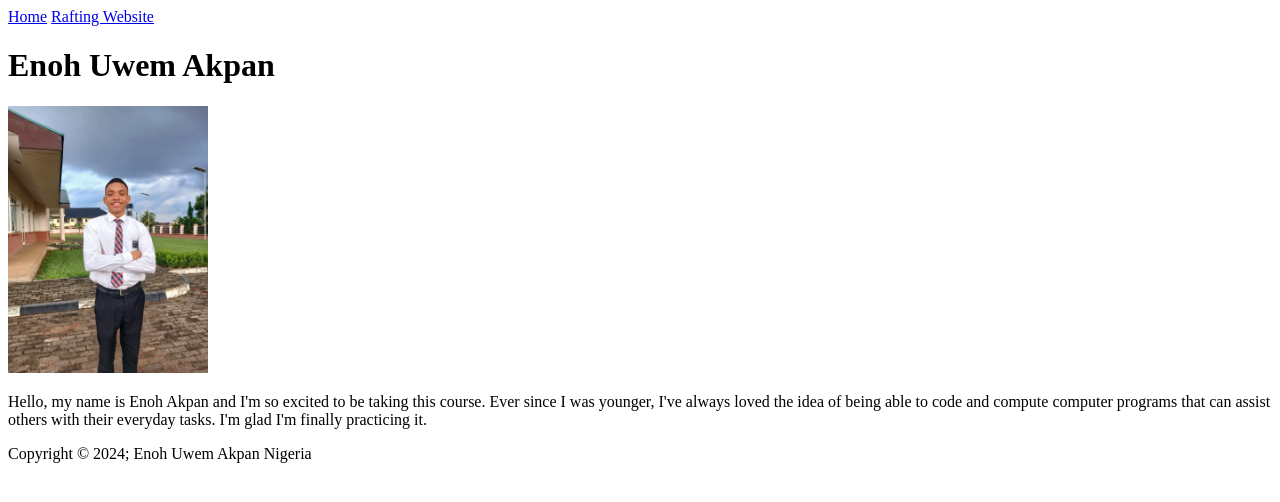
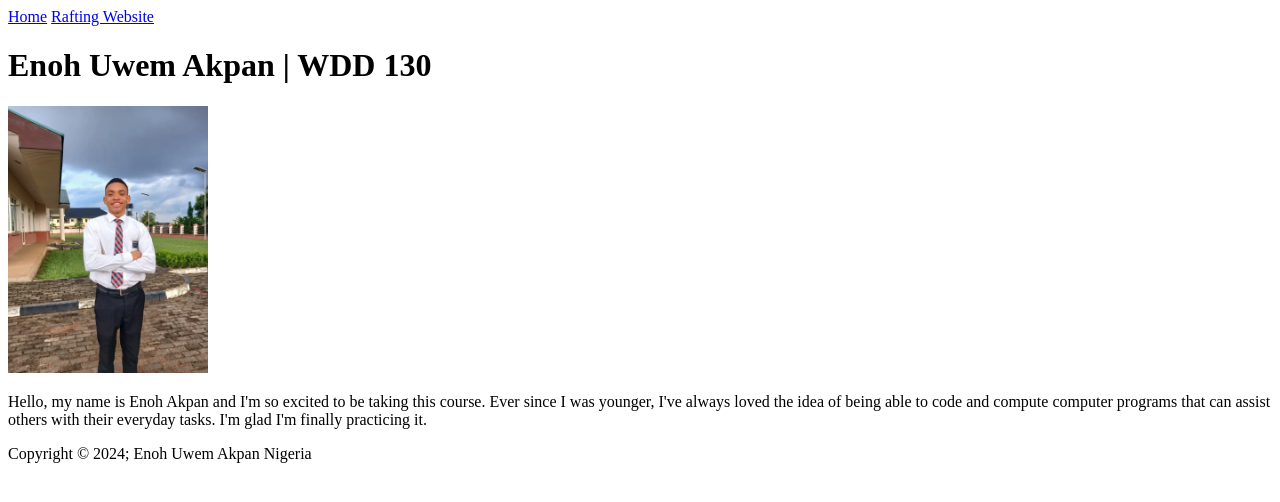
Before and after one commit to enohakpan/wdd130, a plain HTML site: page index.html in a window 1280 px wide. Drawn offline with Linux system fonts and the light colour scheme.

Commit message:
Add missing sections

```diff
--- a/index.html
+++ b/index.html
@@ -4,7 +4,7 @@
 <head>
     <meta charset="utf-8">
     <meta name="viewport" content="width=device-width, initial-scale=1">
-    <title>Enoh Akpan | WDD 130</title>
+    <title>Enoh Uwem Akpan | WDD 130</title>
 </head>
 <body>
     <header>
@@ -14,7 +14,7 @@
         </nav>
     </header>
     <main>
-        <h1> Enoh Uwem Akpan </h1>
+        <h1> Enoh Uwem Akpan | WDD 130 </h1>
         <img src="images/profile.webp" alt="Enoh Akpan's Profile" width="200">
         <p> Hello, my name is Enoh Akpan and I'm so excited to be taking this course. Ever since I was younger, I've always loved the idea of being able to code and compute computer programs that can assist others with their everyday tasks. I'm glad I'm finally practicing it.</p>
 
```
